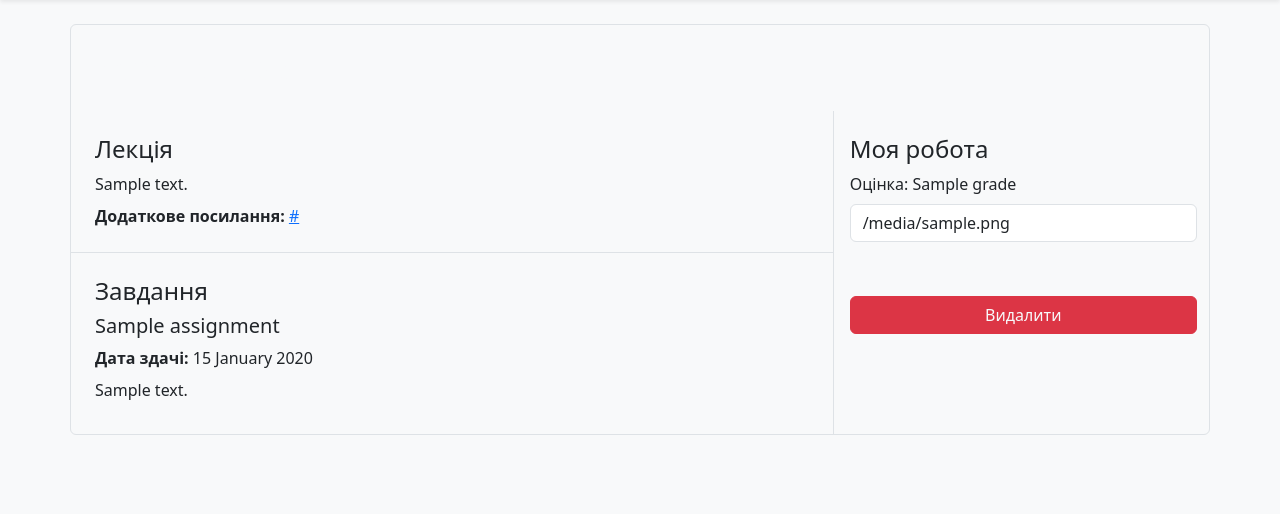
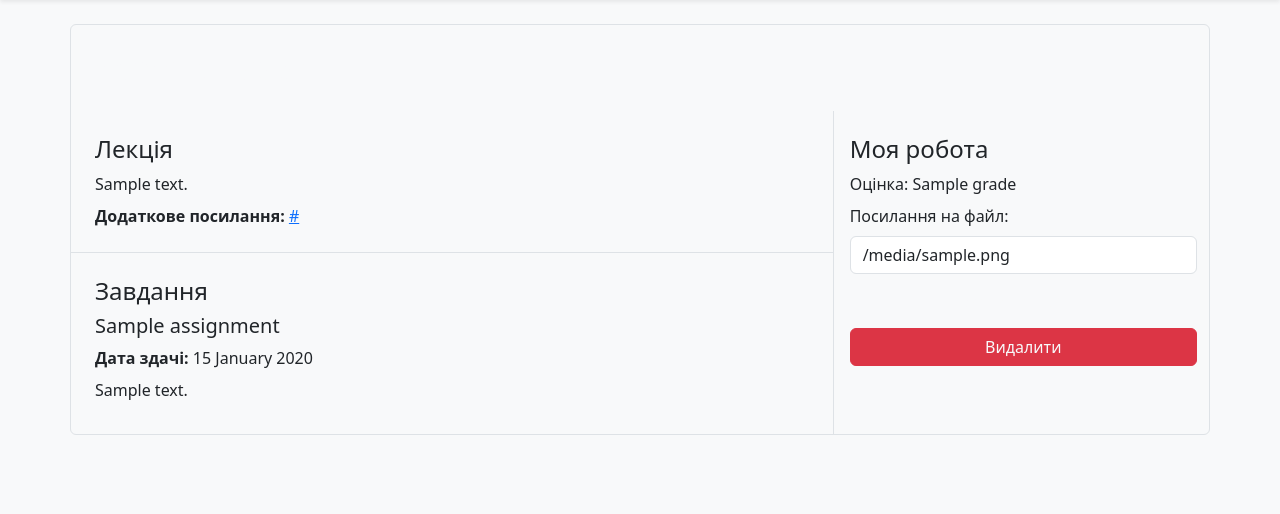
Before and after one commit to L3gvccy/LearningPlatform, a Django app: template learning_plat/templates/lesson/view_lesson.html in a window 1280 px wide. Shown: the part 70-584 px from the top of the page. Run offline with Django 3.2, Linux system fonts and the light colour scheme; the template is opened without the code that fills it: most values are stand-ins (such as "Sample title", 1, 10 or a date in 2020); parts of the project's set-up code (start-up, migrations or seed data) failed here and were passed over; some libraries are stand-ins or nearby versions.

Commit message:
Add label for file URL input in submission form and improve accessibility

```diff
--- a/learning_plat/templates/lesson/view_lesson.html
+++ b/learning_plat/templates/lesson/view_lesson.html
@@ -77,7 +77,10 @@
                                 {% endif %}
                             {% endif %}
                         </p>
-                        <input type="text" class="form-control mb-2" name="file_url" value="{{ submission.file_url }}">
+
+                        <label for="file_url" class="form-label">Посилання на файл:</label>
+                        <input type="text" class="form-control mb-2" id="file_url" name="file_url" value="{{ submission.file_url }}">
+
                         {% if submission.file_url %}
                         <button type="submit" class="btn btn-{{ course.color }} w-100 text-light mb-2">Здати повторно</button>
                         <a href="{% url 'delete_submission' course.courseId lesson.id %}" class="btn btn-danger w-100 text-light">Видалити</a>
```
